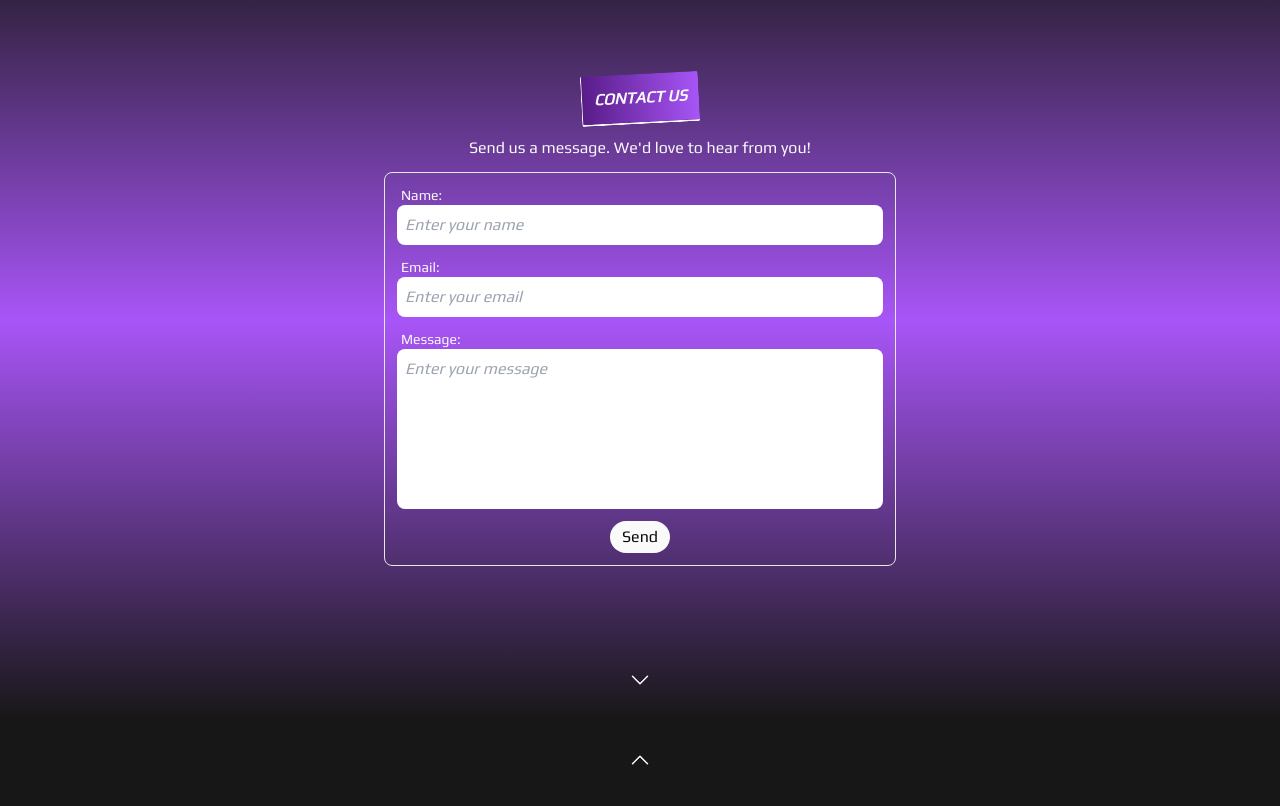
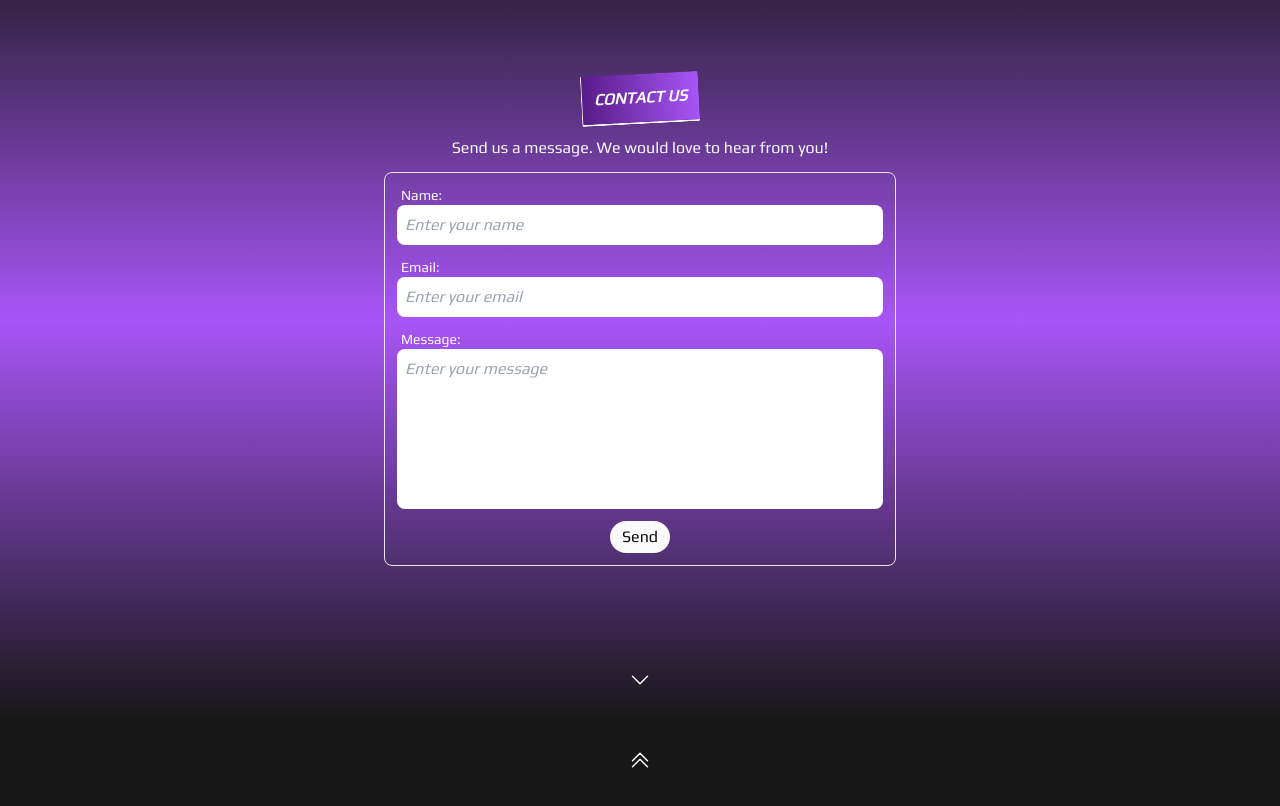
Before and after one commit to charlieBdev/strasse-gym, a Next.js app: page / in a window 1280 px wide. Shown: the part 2480-3286 px from the top of the page. Built offline with nearby package versions, Linux system fonts and the light colour scheme; no server answers; the database is empty.

Commit message:
add bounce to navs

```diff
--- a/src/app/components/Hero.jsx
+++ b/src/app/components/Hero.jsx
@@ -1,4 +1,3 @@
-import React from 'react';
 import { Button } from './Button';
 import Image from 'next/image';
 import Link from 'next/link';
@@ -42,7 +41,7 @@ export const Hero = () => {
 					className="rounded-sm w-full md:w-1/2 aspect-[16/9] shadow-xl shadow-neutral-950"
 				/>
 			</div>
-			<UpDown href={'news'} direction={'down'} />
+			<UpDown href={'news'} direction={'down'} animate={'bounce'} />
 		</section>
 	);
 };
--- a/src/app/components/UpDown.jsx
+++ b/src/app/components/UpDown.jsx
@@ -1,7 +1,7 @@
 import { motion } from 'framer-motion';
 import Link from 'next/link';
 
-export const UpDown = ({ href, direction }) => {
+export const UpDown = ({ href, direction, animate }) => {
 	return (
 		<Link href={`#${href}`} className="mx-auto">
 			<motion.div
@@ -22,7 +22,9 @@ export const UpDown = ({ href, direction }) => {
 						viewBox="0 0 24 24"
 						strokeWidth={1.5}
 						stroke="currentColor"
-						className="w-8 h-8 p-1 rounded-full hover:bg-neutral-800"
+						className={`${
+							animate ? `animate-${animate}` : ''
+						} w-8 h-8 p-1 rounded-full hover:bg-neutral-800`}
 					>
 						<path
 							strokeLinecap="round"
@@ -30,14 +32,16 @@ export const UpDown = ({ href, direction }) => {
 							d="M4.5 15.75l7.5-7.5 7.5 7.5"
 						/>
 					</svg>
-				) : (
+				) : direction === 'down' ? (
 					<svg
 						xmlns="http://www.w3.org/2000/svg"
 						fill="none"
 						viewBox="0 0 24 24"
 						strokeWidth={1.5}
 						stroke="currentColor"
-						className="w-8 h-8 p-1 rounded-full hover:bg-neutral-800"
+						className={`${
+							animate ? `animate-${animate}` : ''
+						} w-8 h-8 p-1 rounded-full hover:bg-neutral-800`}
 					>
 						<path
 							strokeLinecap="round"
@@ -45,7 +49,24 @@ export const UpDown = ({ href, direction }) => {
 							d="M19.5 8.25l-7.5 7.5-7.5-7.5"
 						/>
 					</svg>
-				)}
+				) : direction === 'top' ? (
+					<svg
+						xmlns="http://www.w3.org/2000/svg"
+						fill="none"
+						viewBox="0 0 24 24"
+						strokeWidth={1.5}
+						stroke="currentColor"
+						className={`${
+							animate ? `animate-${animate}` : ''
+						} w-8 h-8 p-1 rounded-full hover:bg-neutral-800`}
+					>
+						<path
+							strokeLinecap="round"
+							strokeLinejoin="round"
+							d="M4.5 12.75l7.5-7.5 7.5 7.5m-15 6l7.5-7.5 7.5 7.5"
+						/>
+					</svg>
+				) : null}
 			</motion.div>
 		</Link>
 	);
--- a/src/app/components/contact/Contact.jsx
+++ b/src/app/components/contact/Contact.jsx
@@ -1,4 +1,3 @@
-import React from 'react';
 import { Form } from './Form';
 import { UpDown } from '../UpDown';
 
@@ -14,7 +13,7 @@ export const Contact = () => {
 					CONTACT US
 				</p>
 				<p className="text-center">
-					Send us a message. We'd love to hear from you!
+					Send us a message. We would love to hear from you!
 				</p>
 				<Form />
 			</div>
--- a/src/app/components/footer/Footer.jsx
+++ b/src/app/components/footer/Footer.jsx
@@ -12,13 +12,12 @@ export const Footer = () => {
 			id="footer"
 			className="snap-end min-h-[100dvh] w-full flex flex-col items-center justify-between border-b-2 p-6 md:px-16 lg:px-24 xl:px-32"
 		>
-			<UpDown href={'nav'} direction={'up'} />
+			<UpDown href={'nav'} direction={'top'} animate={'bounce'} />
 			<div className="flex flex-col items-center justify-center gap-6">
 				<div className="flex flex-col items-center justify-center gap-6">
 					<Map />
 					<Address />
 				</div>
-
 				<Contacts />
 			</div>
 
```
